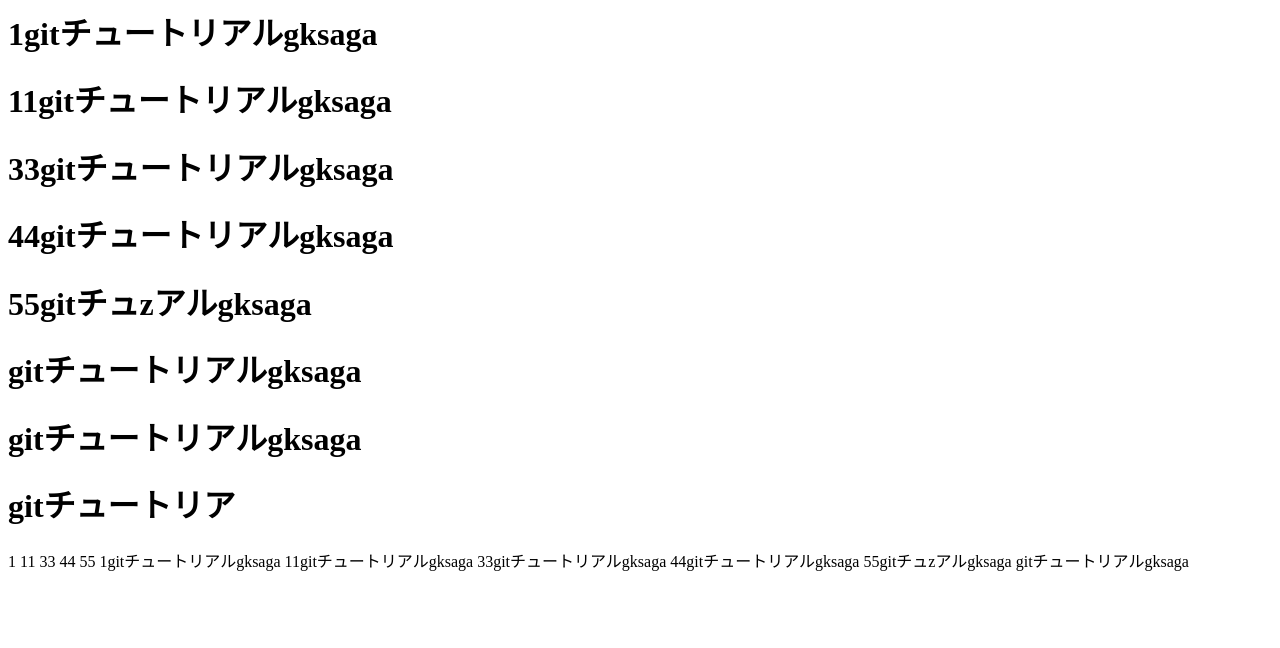
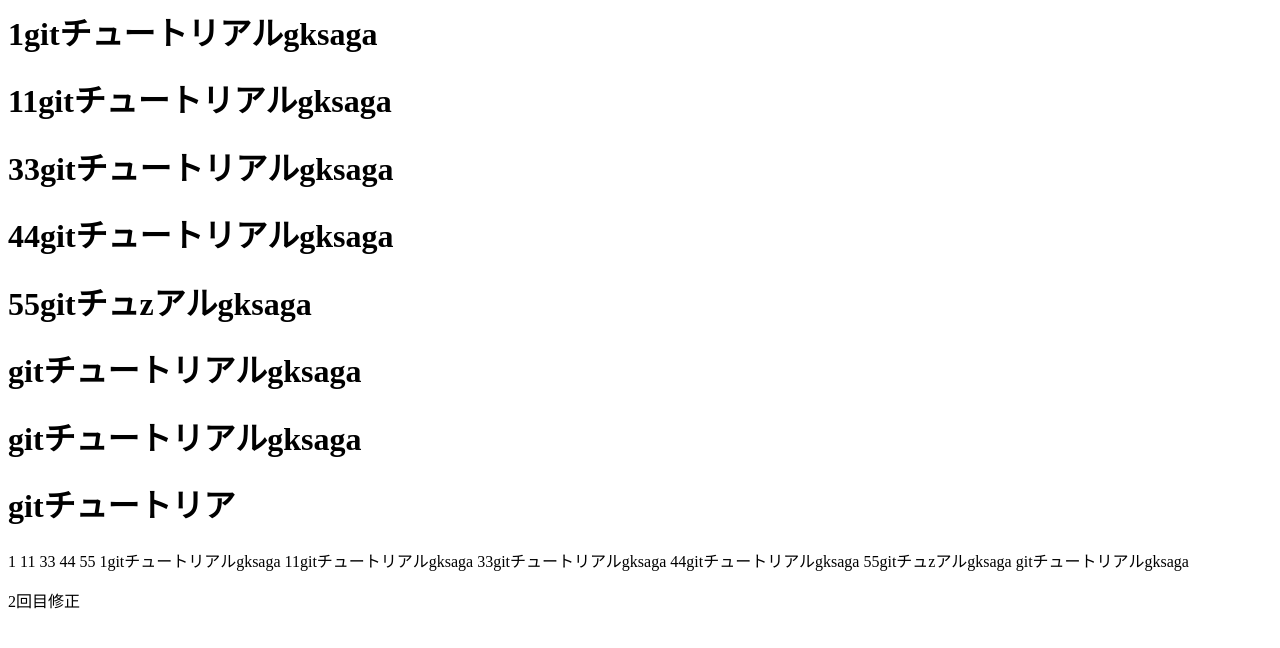
Before and after one commit to ssatohiro/git_tutorial, a plain HTML site: page index.html in a window 1280 px wide. Drawn offline with Linux system fonts and the light colour scheme.

Commit message:
udemy second commit

```diff
--- a/index.html
+++ b/index.html
@@ -20,3 +20,5 @@
 44gitチュートリアルgksaga
 55gitチュzアルgksaga
 gitチュートリアルgksaga
+
+<p>2回目修正</p>
```
